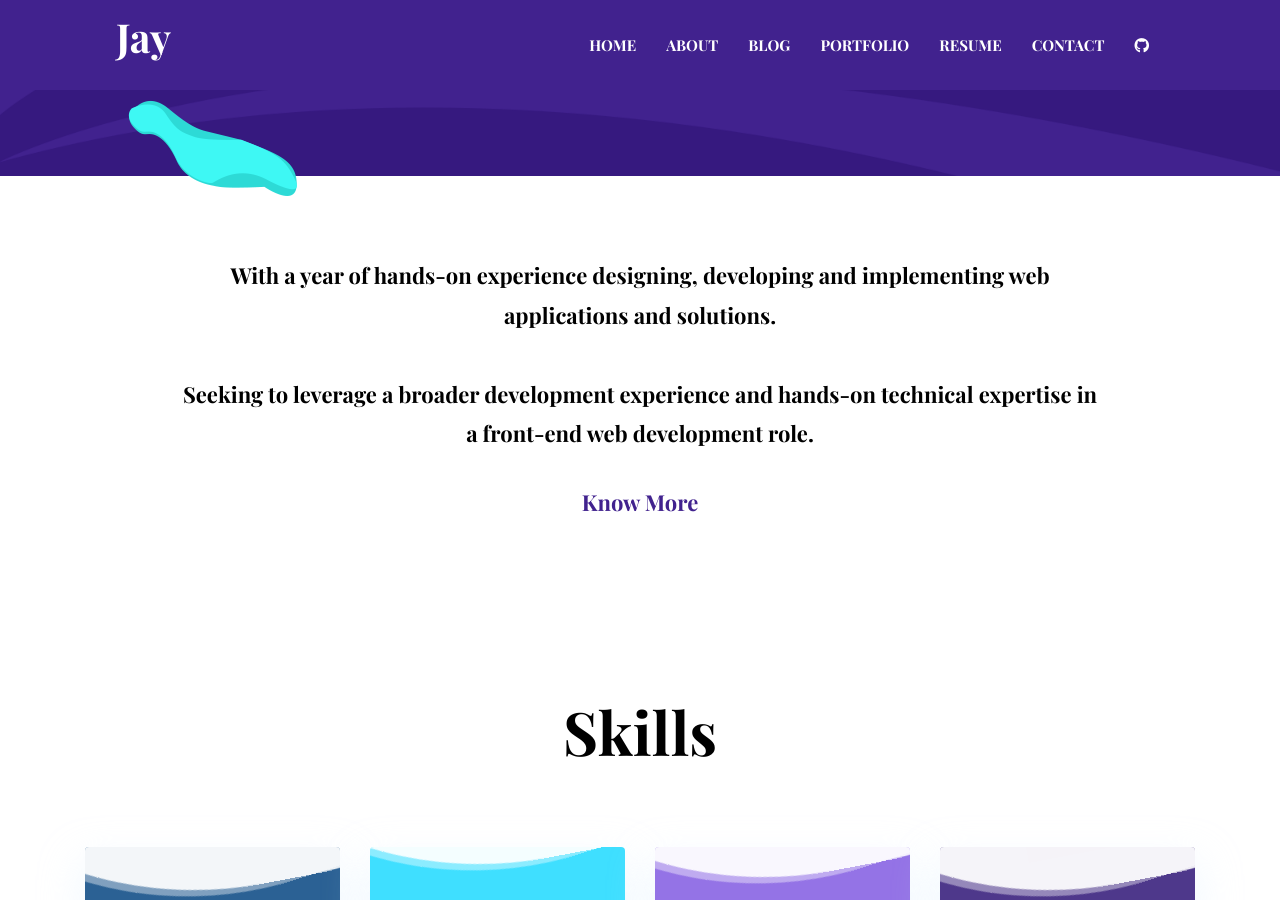
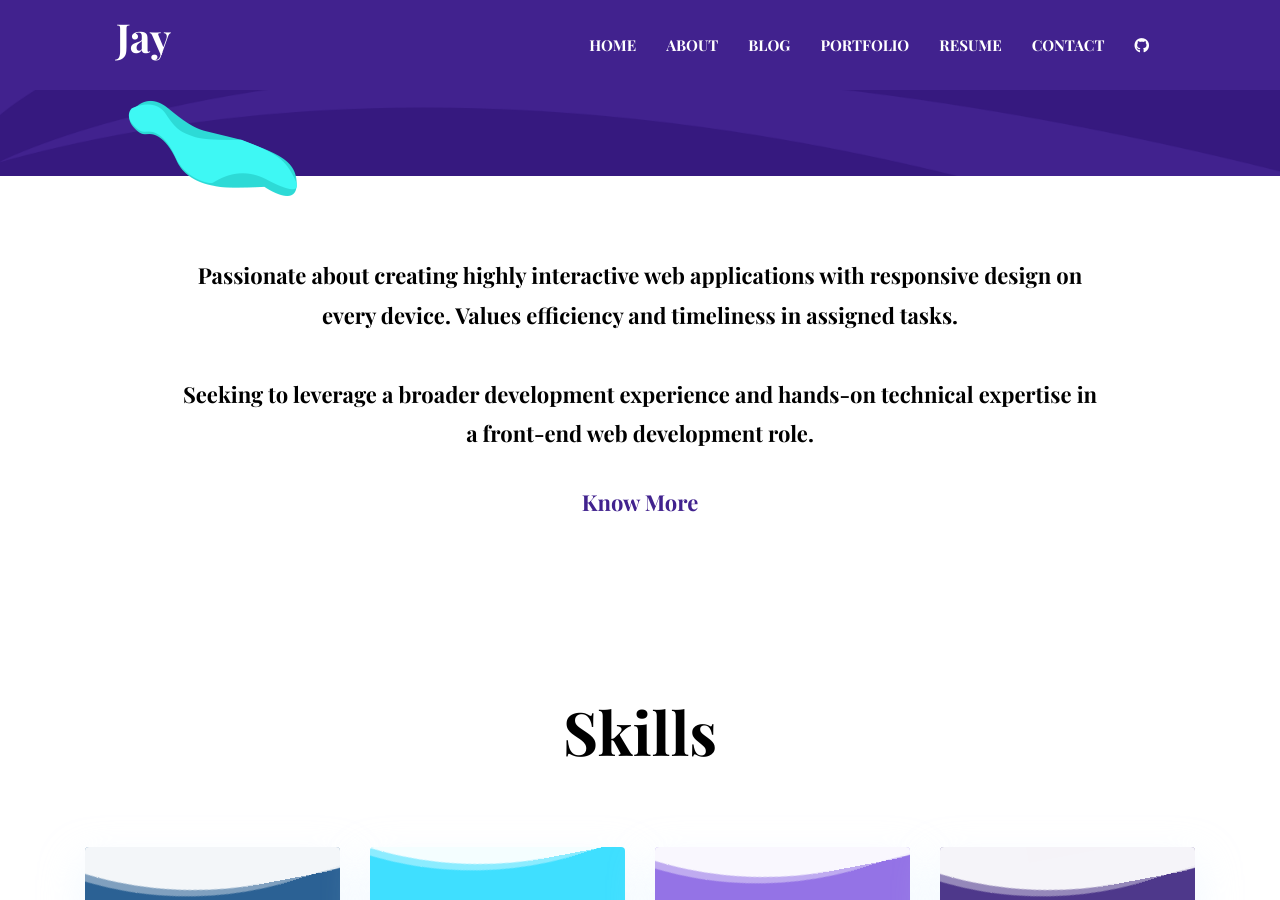
Before and after one commit to lonewanderer27/lonewanderer27.github.io, a Jekyll site: the page built from index.html, in a window 1280 px wide and 900 px high, scrolled down 772 px. Built offline with Jekyll 4.4.1, drawn with Linux system fonts in a browser that asks for light colours; nearby versions of some CDN libraries.

Commit message:
chore: update blurb in about section

```diff
--- a/_data/settings.yml
+++ b/_data/settings.yml
@@ -55,7 +55,7 @@ social:
 # About (Section and Page)
 
 # About Section
-blurb: With a year of hands-on experience designing, developing and implementing web applications and solutions. <br/><br/>Seeking to leverage a broader development experience and hands-on technical expertise in a front-end web development role.
+blurb: Passionate about creating highly interactive web applications with responsive design on every device. Values efficiency and timeliness in assigned tasks.<br/><br/>Seeking to leverage a broader development experience and hands-on technical expertise in a front-end web development role.
 blurb-btn-link: "/about"
 blurb-btn-name: know more
 
```
